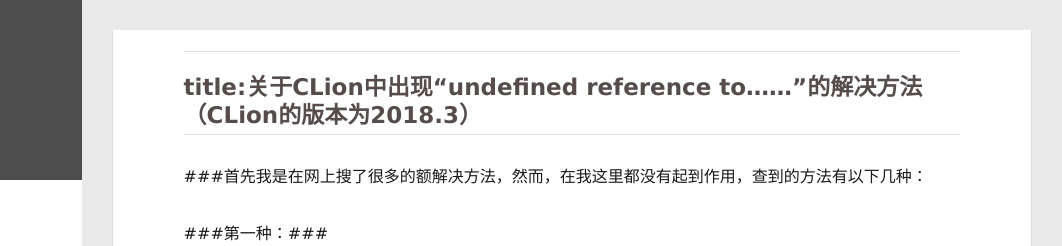
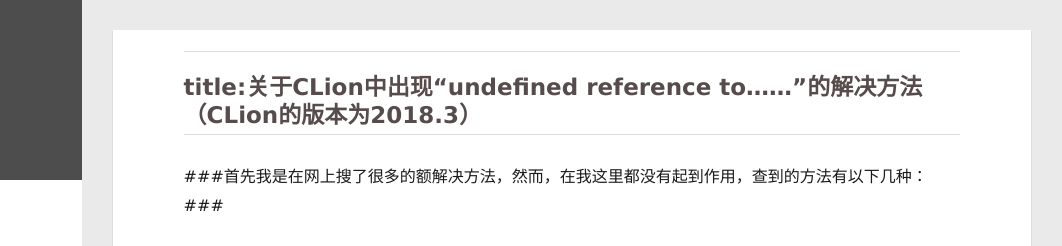
Before and after one commit to W-102/w-102.github.io, a plain HTML site: page index.html in a window 1280 px wide. Shown: the top 246 px of the page, 218-1280 px from the left. Drawn offline with Linux system fonts and the light colour scheme.

Commit message:
Site updated: 2019-10-31 18:03:03

```diff
--- a/index.html
+++ b/index.html
@@ -158,7 +158,7 @@
     <div class="article-entry" itemprop="articleBody">
 
         <hr>
-<h2 id="title-关于CLion中出现“undefined-reference-to……”的解决方法（CLion的版本为2018-3）"><a href="#title-关于CLion中出现“undefined-reference-to……”的解决方法（CLion的版本为2018-3）" class="headerlink" title="title:关于CLion中出现“undefined reference to……”的解决方法（CLion的版本为2018.3）"></a>title:关于CLion中出现“undefined reference to……”的解决方法（CLion的版本为2018.3）</h2><p>###首先我是在网上搜了很多的额解决方法，然而，在我这里都没有起到作用，查到的方法有以下几种：</p>
+<h2 id="title-关于CLion中出现“undefined-reference-to……”的解决方法（CLion的版本为2018-3）"><a href="#title-关于CLion中出现“undefined-reference-to……”的解决方法（CLion的版本为2018-3）" class="headerlink" title="title:关于CLion中出现“undefined reference to……”的解决方法（CLion的版本为2018.3）"></a>title:关于CLion中出现“undefined reference to……”的解决方法（CLion的版本为2018.3）</h2><p>###首先我是在网上搜了很多的额解决方法，然而，在我这里都没有起到作用，查到的方法有以下几种：###</p>
 <p>###第一种：###<br>    在MakeList.txt文件最后添加：<br>        find_package(Threads REQUIRED)<br>        target_link_libraries(thread Threads::Threads)<br>    target_link_libraries中的第一个参数代表执行文件的名字，这里我填thread，是因为在前边有一句：<br>        add_executable(thread ${SOURCE_FILES})<br>点击阅读：<a href="https://blog.csdn.net/qq_32126633/article/details/80577668" target="_blank" rel="noopener">原文博客</a></p>
 <p>###第二种：###<br>点击阅读<a href="https://stackoverflow.com/questions/42424484/clion-undefined-reference-to-function" target="_blank" rel="noopener">原文链接</a></p>
 <p>##我的解决方法：##<br>    在Makelist.txt文档中将对应的文件名称放到一个add_executable()中：如下:<br>        add_executable(10-2stock00 10-2stock00.cpp 10-1stock00.h)<br>    最初出现错误的方法：<br>        add_executable(10-1stock00 10-1stock00.h)<br>        add_executable(10-2stock00 10-2stock00.cpp 10-1stock00.h)<br>        add_executable(10-3usestock0 10-3usestock0.cpp)</p>
```
Also changed, not shown: 2019/10/31/CLion-undefined_reference_to/index.html (+5 -5 lines).
